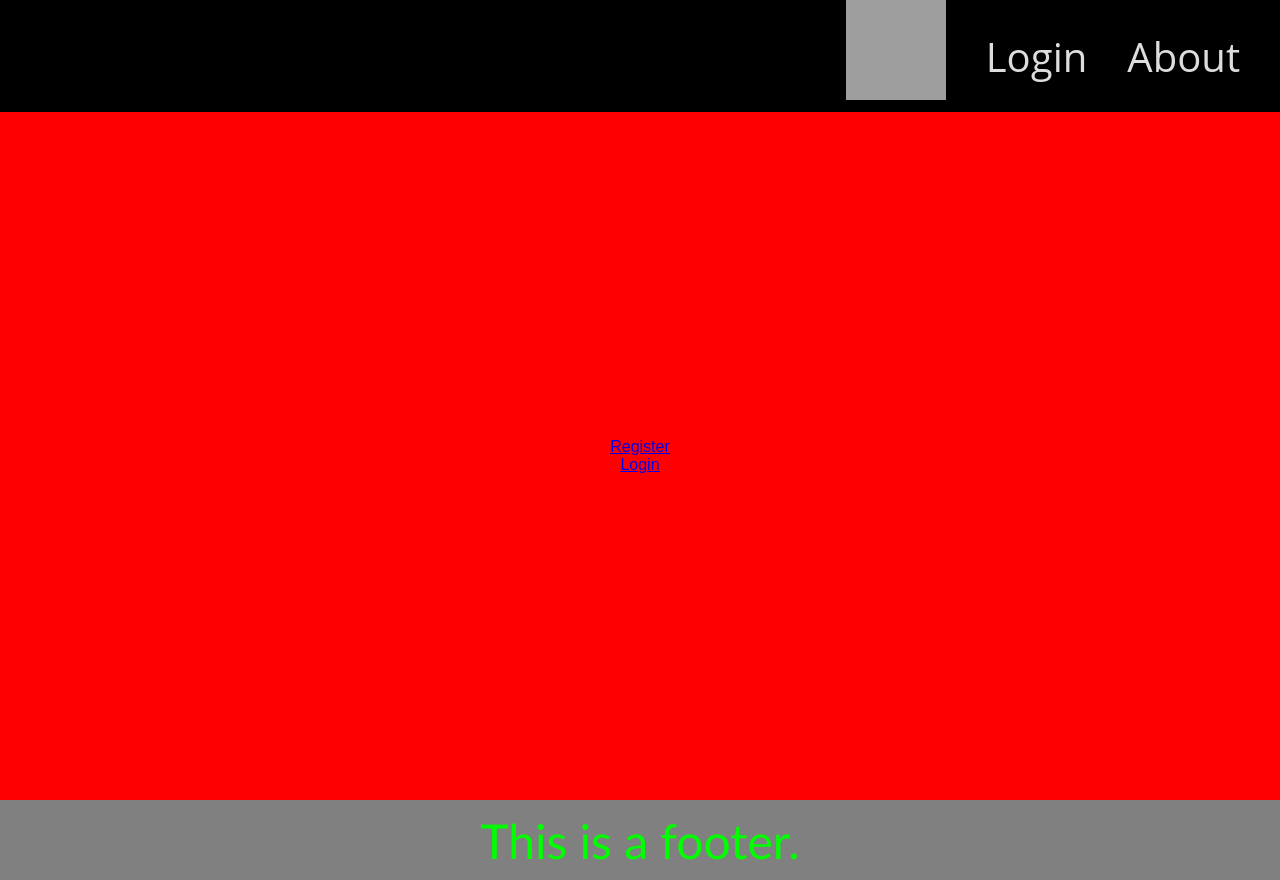
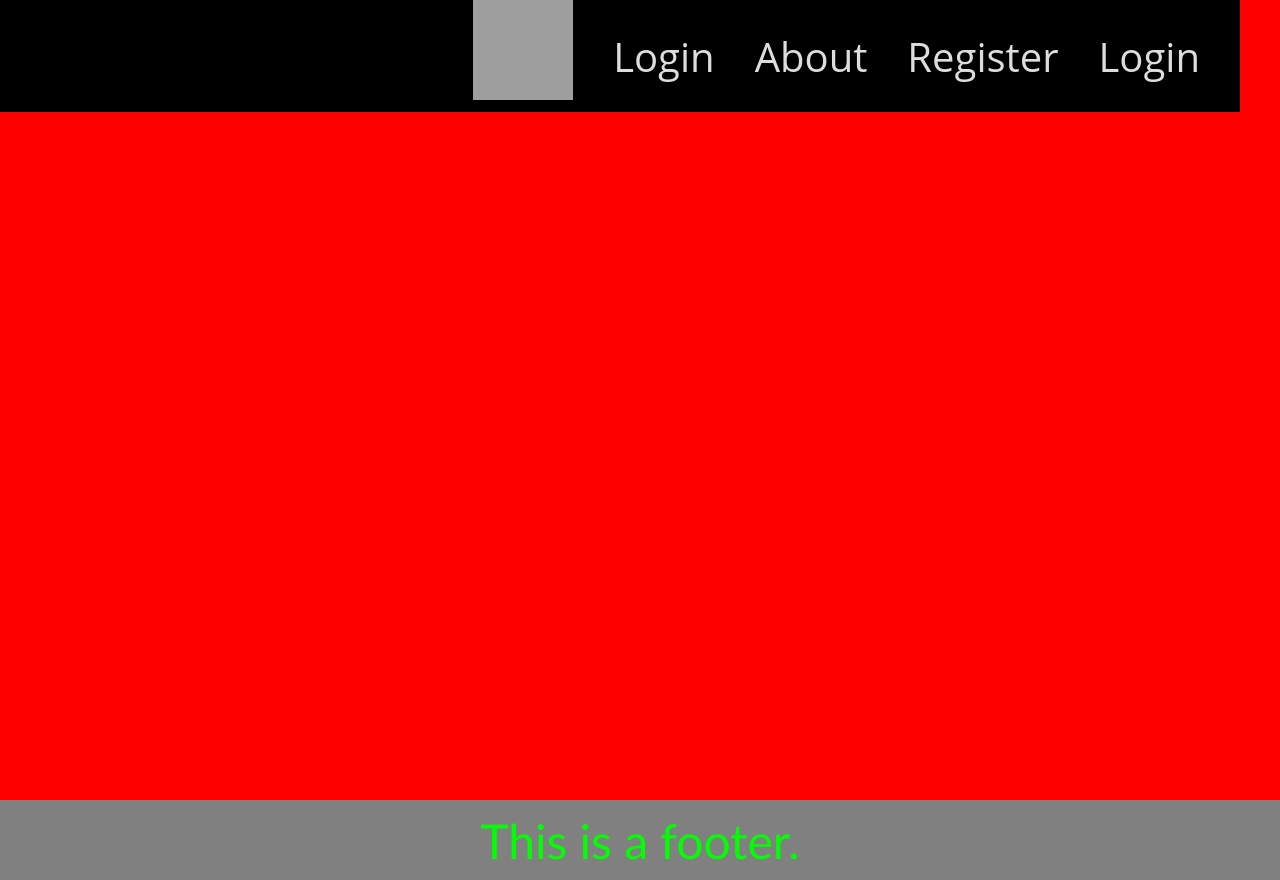
Before and after one commit to alxdelgado/Any-Day-Sommelier_front-end, a React (Create React App) app in the folder anyday-sommelier-app/: page /Register in a window 1280 px wide. Built offline with nearby package versions, Linux system fonts and the light colour scheme; grey boxes are pictures that could not be loaded.

Commit message:
Cleaned up Public HTML and CSS, Made Header into React Component

```diff
--- a/anyday-sommelier-app/public/index.html
+++ b/anyday-sommelier-app/public/index.html
@@ -12,9 +12,12 @@
     <link rel="manifest" href="%PUBLIC_URL%/manifest.json">
     <link rel="shortcut icon" href="%PUBLIC_URL%/favicon.ico">
     <link rel="stylesheet" href="style.css">
+    <title>React App</title>
 
-<!-- Role is part of WAI-ARIA accessability symantics -->
-    <header class="navBar" role="banner">
+  </head>
+  <body>
+    <!-- Role is part of WAI-ARIA accessability symantics -->
+    <!-- <header class="navBar" role="banner">
       <nav role="navigation">
         <ul class="navUl">
           <a href="index.html"><img src="/Users/kyder/funky-ducks/portfolio/MyPortfolio/icon1.svg" class="navIcon" alt="Site icon"></img></a>
@@ -22,19 +25,12 @@
           <li><a href="#" title="About Anyday Sommelier">About</a></li>
         </ul>
       </nav>
-    </header>
+    </header> -->
 
-
-    <title>React App</title>
-  </head>
-  <body>
     <noscript>
       You need to enable JavaScript to run this app.
     </noscript>
     <div id="root"></div>
-
-
-
 
     <div>
       <footer role="footer">
--- a/anyday-sommelier-app/public/style.css
+++ b/anyday-sommelier-app/public/style.css
@@ -68,6 +68,10 @@ footer {
 
 }
 
+.App {
+  padding: 0;
+}
+
 footer p {
   font-size: 3em;
   color: lime;
@@ -75,6 +79,4 @@ footer p {
   padding: 0;
 
 
-
-
 }
--- a/anyday-sommelier-app/src/App.js
+++ b/anyday-sommelier-app/src/App.js
@@ -1,6 +1,7 @@
 import React, { Component } from 'react';
-import HomeContainer from './HomeContainer/HomeContainer.js';
+import HomeContainer from './HomeContainer/index.js';
 import logo from './logo.svg';
+import Header from "./Header";
 import './App.css';
 import {Route, Switch, Link} from 'react-router-dom';
 
@@ -18,8 +19,7 @@ class App extends Component {
   render() {
     return (
       <div className="App">
-          <Link to='/user/register'>Register</Link><br/>
-          <Link to='/user/login'>Login</Link><br/>
+          <Header />
           <Switch>
             <Route exact path='/' component= {HomeContainer}/>
           </Switch>
--- /dev/null
+++ b/anyday-sommelier-app/src/Header/index.js
@@ -0,0 +1,20 @@
+import React, { Component } from "react";
+import { Link } from "react-router-dom";
+
+const Header = () => {
+  return (
+    <header className="navBar" role="banner">
+      <nav role="navigation">
+        <ul className="navUl">
+          <a href="index.html"><img src="/Users/kyder/funky-ducks/portfolio/MyPortfolio/icon1.svg" class="navIcon" alt="Site icon"></img></a>
+          <li><a href="#" title="Login">Login</a></li>
+          <li><a href="#" title="About Anyday Sommelier">About</a></li>
+          <Link to='/user/register'>Register</Link>
+          <Link to='/user/login'>Login</Link>
+        </ul>
+      </nav>
+    </header>
+    )
+};
+
+export default Header;
--- a/anyday-sommelier-app/src/ShowContainer/ShowContainer.js
+++ b/anyday-sommelier-app/src/ShowContainer/index.js
@@ -1,5 +1,5 @@
 import React, {Component} from 'react';
-import HomeContainer from './HomeContainer/HomeContainer.js';
+import HomeContainer from './HomeContainer/index.js';
 
 class ShowContainer extends React.Component {
   constructor() {
--- a/anyday-sommelier-app/src/index.css
+++ b/anyday-sommelier-app/src/index.css
@@ -3,3 +3,9 @@ body {
   padding: 0;
   font-family: sans-serif;
 }
+
+.App {
+  text-decoration: none;
+  color: #DDD;
+  margin-right: 40px;
+}
```
Also changed, not shown: anyday-sommelier-app/src/HomeContainer/index.js (renamed from anyday-sommelier-app/src/HomeContainer/HomeContainer.js), anyday-sommelier-app/src/Login/index.js (line endings or trailing spaces), anyday-sommelier-app/src/Register/index.js (renamed from anyday-sommelier-app/src/Register/Register.js).
